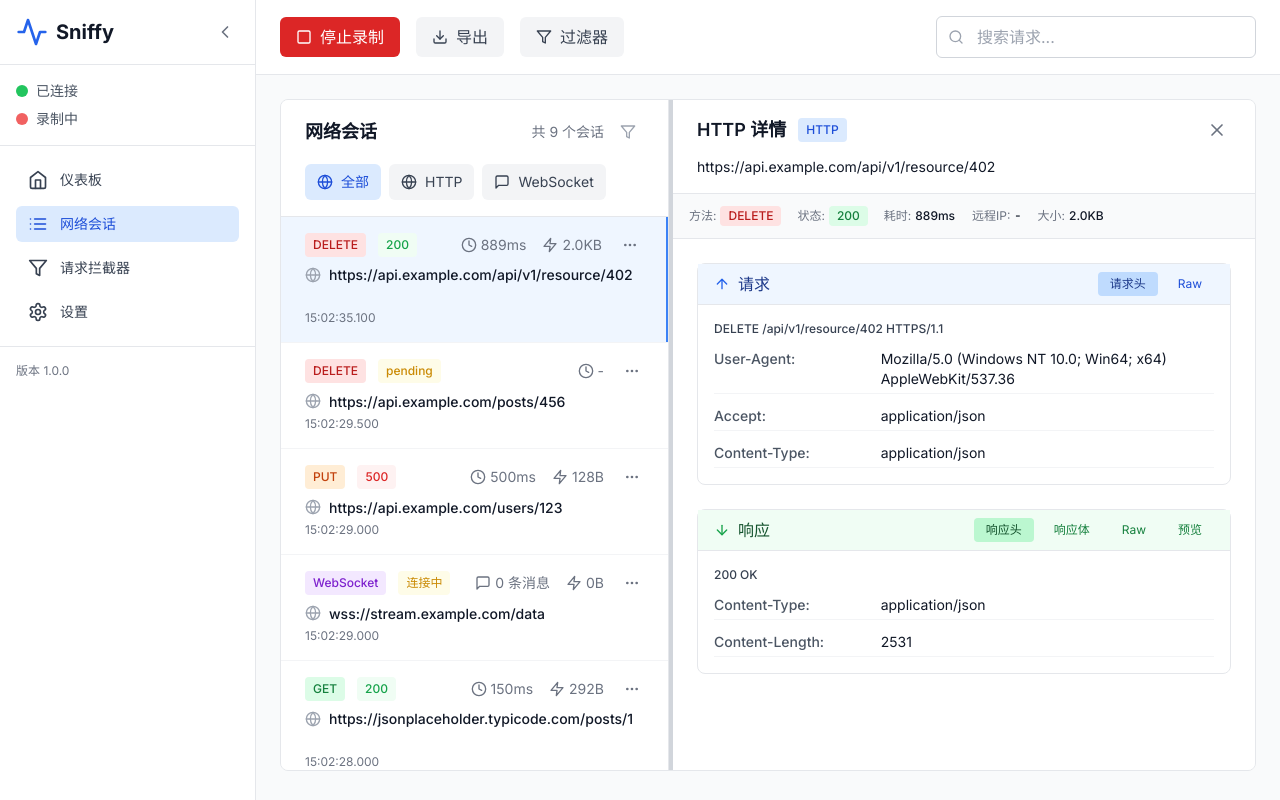
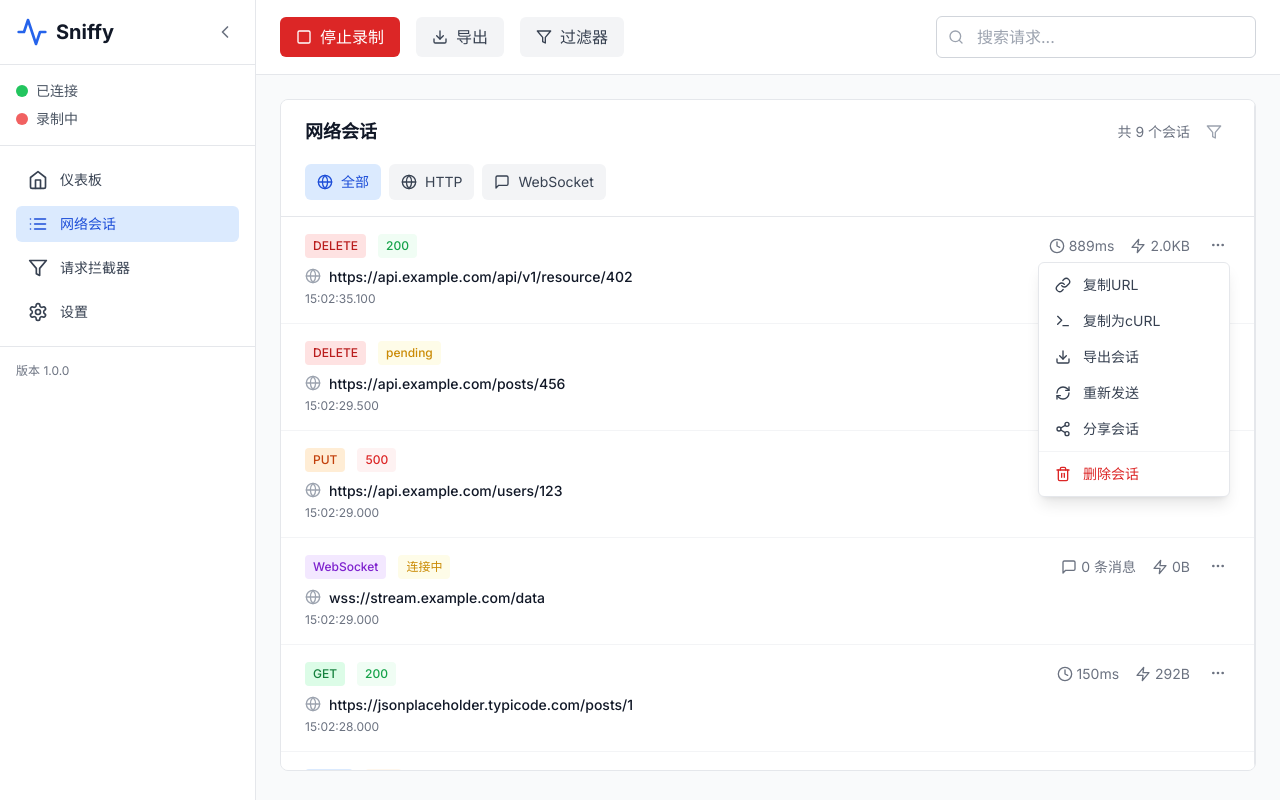
Before and after one commit to mintfog/sniffy, a React (Vite) app in the folder web2/: page /sessions in a window 1280 px wide. Both pictures are taken after a click on the button 1218 px from the left and 245 px from the top of the page. Built offline with nearby package versions, Linux system fonts and the light colour scheme.

Commit message:
列表操作功能

```diff
--- a/web2/src/pages/Sessions.tsx
+++ b/web2/src/pages/Sessions.tsx
@@ -1,6 +1,6 @@
 import React, { useState } from 'react'
 import { useQuery } from '@tanstack/react-query'
-import { Clock, Globe, Zap, Filter, MoreHorizontal, MessageSquare, ArrowUp, ArrowDown, X, Copy, Check } from 'lucide-react'
+import { Clock, Globe, Zap, Filter, MoreHorizontal, MessageSquare, ArrowUp, ArrowDown, X, Copy, Check, Share2, Trash2, RefreshCw, Download, Link, Terminal } from 'lucide-react'
 import { sniffyApi } from '@/services/api'
 import { useAppStore } from '@/store'
 import { HttpSession, WebSocketSession } from '@/types'
@@ -12,18 +12,20 @@ type SessionType = 'all' | 'http' | 'websocket'
 type UnifiedSession = (HttpSession & { sessionType: 'http' }) | (WebSocketSession & { sessionType: 'websocket' })
 
 export function Sessions() {
-  const { sessions, webSocketSessions, selectedSessionId, setSelectedSession } = useAppStore()
+  const { sessions, webSocketSessions, selectedSessionId, setSelectedSession, removeSession } = useAppStore()
   const [page] = useState(1)
   const [pageSize] = useState(50)
   const [sessionType, setSessionType] = useState<SessionType>('all')
-  const [detailWidth, setDetailWidth] = useState(60) // 详情面板宽度百分比，默认60%
+  const [detailWidth, setDetailWidth] = useState(60)
   const [isResizing, setIsResizing] = useState(false)
+  const [openDropdownId, setOpenDropdownId] = useState<string | null>(null)
+  const [actionFeedback, setActionFeedback] = useState<string | null>(null)
 
   // 获取会话列表
   const { isLoading } = useQuery({
     queryKey: ['sessions', page, pageSize],
     queryFn: () => sniffyApi.getSessions({ page, pageSize }),
-    refetchInterval: 2000, // 每2秒刷新
+    refetchInterval: 2000,
   })
 
   // 合并HTTP和WebSocket会话
@@ -85,6 +87,20 @@ export function Sessions() {
     }
   }, [isResizing])
 
+  // 点击外部关闭下拉菜单
+  React.useEffect(() => {
+    const handleClickOutside = () => {
+      if (openDropdownId) {
+        setOpenDropdownId(null)
+      }
+    }
+
+    if (openDropdownId) {
+      document.addEventListener('click', handleClickOutside)
+      return () => document.removeEventListener('click', handleClickOutside)
+    }
+  }, [openDropdownId])
+
   const getStatusColor = (session: UnifiedSession) => {
     if (session.sessionType === 'websocket') {
       const wsSession = session as WebSocketSession & { sessionType: 'websocket' }
@@ -132,7 +148,109 @@ export function Sessions() {
     return `${(size / (1024 * 1024)).toFixed(1)}MB`
   }
 
+  // 复制到剪贴板
+  const copyToClipboard = async (text: string, successMessage: string = '已复制到剪贴板') => {
+    try {
+      await navigator.clipboard.writeText(text)
+      setActionFeedback(successMessage)
+      setTimeout(() => setActionFeedback(null), 2000)
+    } catch (error) {
+      console.error('复制失败:', error)
+      setActionFeedback('复制失败')
+      setTimeout(() => setActionFeedback(null), 2000)
+    }
+  }
+
+  // 生成cURL命令
+  const generateCurlCommand = (session: HttpSession & { sessionType: 'http' }) => {
+    let curl = `curl -X ${session.request.method}`
+
+    // 添加头部
+    Object.entries(session.request.headers).forEach(([key, value]) => {
+      curl += ` \\\n  -H "${key}: ${value}"`
+    })
+
+    // 添加请求体
+    if (session.request.body) {
+      curl += ` \\\n  -d '${session.request.body}'`
+    }
+
+    // 添加URL
+    curl += ` \\\n  "${session.request.url}"`
+
+    return curl
+  }
+
+  // 导出会话数据
+  const exportSession = (session: UnifiedSession) => {
+    const data = JSON.stringify(session, null, 2)
+    const blob = new Blob([data], { type: 'application/json' })
+    const url = URL.createObjectURL(blob)
+    const a = document.createElement('a')
+    a.href = url
+    a.download = `session-${session.id}.json`
+    document.body.appendChild(a)
+    a.click()
+    document.body.removeChild(a)
+    URL.revokeObjectURL(url)
+  }
+
+  // 处理会话操作
+  const handleSessionAction = async (action: string, session: UnifiedSession) => {
+    setOpenDropdownId(null)
+
+    switch (action) {
+      case 'copy-url':
+        const url = session.sessionType === 'http'
+          ? (session as HttpSession & { sessionType: 'http' }).request.url
+          : (session as WebSocketSession & { sessionType: 'websocket' }).url
+        await copyToClipboard(url, 'URL已复制到剪贴板')
+        break
+
+      case 'copy-curl':
+        if (session.sessionType === 'http') {
+          const curl = generateCurlCommand(session as HttpSession & { sessionType: 'http' })
+          await copyToClipboard(curl, 'cURL命令已复制到剪贴板')
+        }
+        break
+
+      case 'export':
+        exportSession(session)
+        setActionFeedback('会话已导出')
+        setTimeout(() => setActionFeedback(null), 2000)
+        break
+
+      case 'delete':
+        if (session.sessionType === 'http') {
+          removeSession(session.id)
+          if (selectedSessionId === session.id) {
+            setSelectedSession(undefined)
+          }
+        }
+        break
+
+      case 'repeat':
+        console.log('重新发送请求:', session.id)
+        break
+
+      case 'share':
+        console.log('分享会话:', session.id)
+        break
+    }
+  }
+
   return (
+    <div className="relative">
+      {/* 操作反馈提示 */}
+      {actionFeedback && (
+        <div className="fixed top-4 right-4 z-50 bg-green-500 text-white px-4 py-2 rounded-md shadow-lg transition-all duration-300">
+          <div className="flex items-center">
+            <Check className="h-4 w-4 mr-2" />
+            {actionFeedback}
+          </div>
+        </div>
+      )}
+
       <div className="sessions-container flex h-[calc(100vh-8rem)] rounded-lg overflow-hidden border border-gray-200">
         {/* 会话列表 */}
         <div
@@ -274,9 +392,80 @@ export function Sessions() {
                           </>
                         )}
 
-                      <button className="p-1 hover:bg-gray-200 rounded">
+                        <div className="relative">
+                          <button
+                            className="p-1 hover:bg-gray-200 rounded transition-colors"
+                            onClick={(e) => {
+                              e.stopPropagation()
+                              setOpenDropdownId(openDropdownId === session.id ? null : session.id)
+                            }}
+                          >
                             <MoreHorizontal className="h-4 w-4" />
                           </button>
+
+                          {/* 下拉菜单 */}
+                          {openDropdownId === session.id && (
+                            <div className="absolute right-0 top-full mt-1 w-48 bg-white border border-gray-200 rounded-md shadow-lg z-50">
+                              <div className="py-1">
+                                <button
+                                  className="w-full flex items-center px-4 py-2 text-sm text-gray-700 hover:bg-gray-100 transition-colors"
+                                  onClick={() => handleSessionAction('copy-url', session)}
+                                >
+                                  <Link className="h-4 w-4 mr-3" />
+                                  复制URL
+                                </button>
+
+                                {session.sessionType === 'http' && (
+                                  <button
+                                    className="w-full flex items-center px-4 py-2 text-sm text-gray-700 hover:bg-gray-100 transition-colors"
+                                    onClick={() => handleSessionAction('copy-curl', session)}
+                                  >
+                                    <Terminal className="h-4 w-4 mr-3" />
+                                    复制为cURL
+                                  </button>
+                                )}
+
+                                <button
+                                  className="w-full flex items-center px-4 py-2 text-sm text-gray-700 hover:bg-gray-100 transition-colors"
+                                  onClick={() => handleSessionAction('export', session)}
+                                >
+                                  <Download className="h-4 w-4 mr-3" />
+                                  导出会话
+                                </button>
+
+                                {session.sessionType === 'http' && (
+                                  <button
+                                    className="w-full flex items-center px-4 py-2 text-sm text-gray-700 hover:bg-gray-100 transition-colors"
+                                    onClick={() => handleSessionAction('repeat', session)}
+                                  >
+                                    <RefreshCw className="h-4 w-4 mr-3" />
+                                    重新发送
+                                  </button>
+                                )}
+
+                                <button
+                                  className="w-full flex items-center px-4 py-2 text-sm text-gray-700 hover:bg-gray-100 transition-colors"
+                                  onClick={() => handleSessionAction('share', session)}
+                                >
+                                  <Share2 className="h-4 w-4 mr-3" />
+                                  分享会话
+                                </button>
+
+                                <div className="border-t border-gray-100 my-1"></div>
+
+                                {session.sessionType === 'http' && (
+                                  <button
+                                    className="w-full flex items-center px-4 py-2 text-sm text-red-600 hover:bg-red-50 transition-colors"
+                                    onClick={() => handleSessionAction('delete', session)}
+                                  >
+                                    <Trash2 className="h-4 w-4 mr-3" />
+                                    删除会话
+                                  </button>
+                                )}
+                              </div>
+                            </div>
+                          )}
+                        </div>
                       </div>
                     </div>
 
@@ -337,6 +526,7 @@ export function Sessions() {
           </div>
         )}
       </div>
+    </div>
   )
 }
 
@@ -344,9 +534,7 @@ export function Sessions() {
 function UnifiedSessionDetail({ sessionId }: { sessionId: string }) {
   const { sessions, webSocketSessions, setSelectedSession } = useAppStore()
 
-  // 尝试在HTTP会话中查找
   const httpSession = sessions.find(s => s.id === sessionId)
-  // 尝试在WebSocket会话中查找
   const wsSession = webSocketSessions.find(s => s.id === sessionId)
 
   const session = httpSession || wsSession
@@ -364,7 +552,6 @@ function UnifiedSessionDetail({ sessionId }: { sessionId: string }) {
     )
   }
 
-  // 详情头部
   const detailHeader = (
     <div className="border-b border-gray-200 px-6 py-4 flex-shrink-0">
       <div className="flex items-center justify-between">
@@ -390,7 +577,6 @@ function UnifiedSessionDetail({ sessionId }: { sessionId: string }) {
         </div>
       </div>
 
-      {/* URL/地址信息 */}
       <div className="mt-3">
         <ExpandableCell
           content={sessionType === 'http' ?
@@ -442,7 +628,6 @@ function HttpDetailContent({ session }: { session: HttpSession }) {
   const generateRawRequest = () => {
     let raw = `${session.request.method} ${session.request.path} ${session.request.protocol}\r\n`
 
-    // 添加远程地址信息（作为注释）
     if (session.request.serverIP && session.request.serverPort) {
       raw += `# Remote Address: ${session.request.serverIP}:${session.request.serverPort}\r\n`
     }
@@ -500,7 +685,7 @@ function HttpDetailContent({ session }: { session: HttpSession }) {
     try {
       await navigator.clipboard.writeText(content)
       setCopiedItem(itemId)
-      setTimeout(() => setCopiedItem(null), 2000) // 2秒后重置状态
+      setTimeout(() => setCopiedItem(null), 2000)
     } catch (error) {
       console.error('复制失败:', error)
     }
@@ -853,46 +1038,6 @@ function HttpDetailContent({ session }: { session: HttpSession }) {
                               </div>
                             </>
                           )
-                        } else if (contentType.includes('image/')) {
-                          return (
-                            <>
-                              <div className="flex items-center justify-between mb-2">
-                                <div className="text-xs text-gray-500">图片预览</div>
-                                <div className="text-xs text-gray-400">Content-Type: {contentType}</div>
-                              </div>
-                              <div className="flex justify-center p-4 bg-gray-50 rounded border">
-                                <img
-                                  src={`data:${contentType};base64,${btoa(responseBody)}`}
-                                  alt="Response Preview"
-                                  className="max-w-full max-h-60 object-contain"
-                                  onError={(e) => {
-                                    const target = e.currentTarget as HTMLImageElement
-                                    const sibling = target.nextElementSibling as HTMLElement
-                                    target.style.display = 'none'
-                                    if (sibling) sibling.style.display = 'block'
-                                  }}
-                                />
-                                <div className="hidden text-center text-gray-500">
-                                  <p>无法预览图片</p>
-                                  <p className="text-xs mt-1">Content-Type: {contentType}</p>
-                </div>
-              </div>
-                            </>
-                          )
-                        } else if (contentType.includes('application/xml') || contentType.includes('text/xml')) {
-                          return (
-                            <>
-                              <div className="flex items-center justify-between mb-2">
-                                <div className="text-xs text-gray-500">XML预览</div>
-                                <CopyButton content={responseBody} itemId="preview-xml" />
-                              </div>
-                              <div className="bg-gray-50 p-3 rounded border">
-                                <pre className="text-sm font-mono text-gray-900 whitespace-pre-wrap overflow-auto max-h-60 min-h-32">
-                                  {responseBody}
-                                </pre>
-                              </div>
-                            </>
-                          )
                         } else {
                           return (
                             <>
@@ -900,11 +1045,6 @@ function HttpDetailContent({ session }: { session: HttpSession }) {
                               <div className="text-center py-8 text-gray-500">
                                 <p>无法预览此类型的内容</p>
                                 <p className="text-xs mt-1">Content-Type: {contentType}</p>
-                                {responseBody && (
-                                  <div className="mt-4">
-                                    <CopyButton content={responseBody} itemId="preview-raw" />
-                                  </div>
-                                )}
                               </div>
                             </>
                           )
@@ -937,26 +1077,6 @@ function WebSocketDetailContent({ session }: { session: WebSocketSession }) {
     return `${(size / (1024 * 1024)).toFixed(1)}MB`
   }
 
-  const getStatusText = (status: WebSocketSession['status']) => {
-    switch (status) {
-      case 'connecting': return '连接中'
-      case 'connected': return '已连接'
-      case 'disconnected': return '已断开'
-      case 'error': return '错误'
-      default: return '未知'
-    }
-  }
-
-  const getStatusColor = (status: WebSocketSession['status']) => {
-    switch (status) {
-      case 'connecting': return 'text-yellow-700 bg-yellow-100'
-      case 'connected': return 'text-green-700 bg-green-100'
-      case 'disconnected': return 'text-gray-700 bg-gray-100'
-      case 'error': return 'text-red-700 bg-red-100'
-      default: return 'text-gray-700 bg-gray-100'
-    }
-  }
-
   return (
     <div className="h-full flex flex-col">
       {/* 连接统计 */}
@@ -964,12 +1084,7 @@ function WebSocketDetailContent({ session }: { session: WebSocketSession }) {
         <div className="grid grid-cols-4 gap-4 text-sm">
           <div>
             <span className="text-gray-500">状态:</span>
-            <span className={clsx(
-              'ml-1 px-2 py-0.5 text-xs font-medium rounded',
-              getStatusColor(session.status)
-            )}>
-              {getStatusText(session.status)}
-            </span>
+            <span className="ml-1 font-medium text-gray-900">{session.status}</span>
           </div>
           <div>
             <span className="text-gray-500">消息数:</span>
```
Lines whose indentation alone changed are shown as unchanged.
